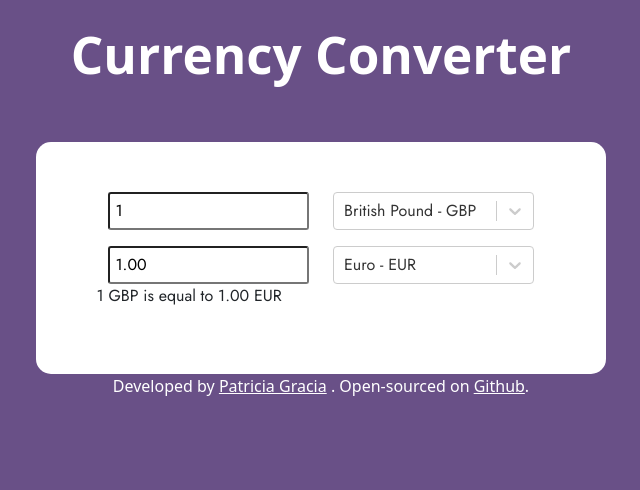
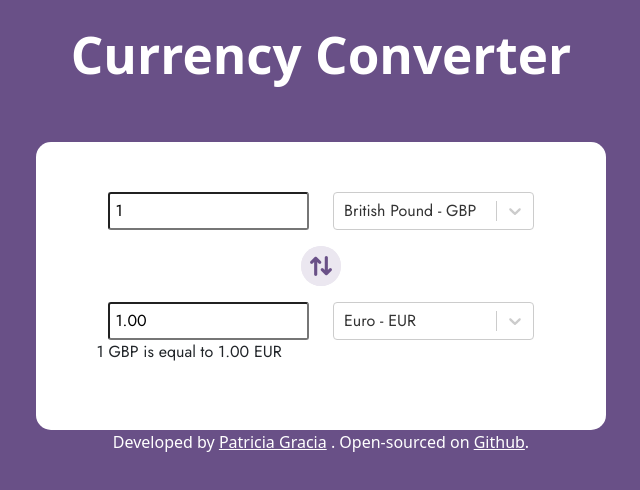
Before and after one commit to Patriciagracia/currency-conversion, a React (Create React App) app: page / in a window 1280 px wide. Shown: the top 490 px of the page, without its empty margins (319-959 px from the left). Built offline with nearby package versions, Linux system fonts and the light colour scheme; no server answers.

Commit message:
Several updates

```diff
--- /dev/null
+++ b/src/Button.js
@@ -0,0 +1,23 @@
+import React, { useState, useEffect } from "react";
+
+import "./styles/Button.css";
+import buttonIcon from "./styles/buttonIcon.png";
+
+export default function Button({ onSwap }) {
+  const [sourceCurrencySwap, setSourceCurrencySwap] = useState();
+  const [targetCurrencySwap, setTargetCurrencySwap] = useState();
+
+  function swap(e) {
+    let a = sourceCurrencySwap;
+    let b = targetCurrencySwap;
+    setSourceCurrencySwap(b);
+    setTargetCurrencySwap(a);
+    onSwap();
+  }
+
+  return (
+    <button className="swapBtn" onClick={swap}>
+      <img src={buttonIcon} alt="submit" />
+    </button>
+  );
+}
--- a/src/CurrencyConverter.js
+++ b/src/CurrencyConverter.js
@@ -1,6 +1,7 @@
 import React, { useState, useEffect } from "react";
 import "./styles/CurrencyConverter.css";
 import CurrencySelector from "./CurrencySelector";
+import Button from "./Button";
 import axios from "axios";
 
 export default function CurrencyConverter() {
@@ -72,6 +73,33 @@ export default function CurrencyConverter() {
     setTargetAmount(newAmount);
   }
 
+  const handleSwap = () => {
+    const temp = sourceCurrency;
+    setSourceCurrency(targetCurrency);
+    setTargetCurrency(temp);
+  };
+
+  function handleTargetAmountChange(e) {
+    const amount = e.target.value;
+    setTargetAmount(amount);
+
+    if (sourceCurrency === "EUR") {
+      sourceRate = 1;
+    } else {
+      sourceRate = rate[sourceCurrency];
+    }
+
+    if (targetCurrency === "EUR") {
+      targetRate = 1;
+    } else {
+      targetRate = rate[targetCurrency];
+    }
+
+    const newAmount = ((amount / targetRate) * sourceRate).toFixed(2);
+
+    setSourceAmount(newAmount);
+  }
+
   return (
     <div className="currencyConversionForm">
       <div className="container">
@@ -83,7 +111,7 @@ export default function CurrencyConverter() {
               type="number"
             />
           </div>
-          <div className="col-6 selector">
+          <div className="col-6 selector" id="from">
             <CurrencySelector
               onChange={handleCurrencyChange}
               defaultValue={gbpOption}
@@ -91,11 +119,24 @@ export default function CurrencyConverter() {
             />
           </div>
         </div>
+        <div className="row swapBtn">
+          <Button
+            onSwap={handleSwap}
+            sourceCurrency={sourceCurrency}
+            targetCurrency={targetCurrency}
+            handleCurrencyChange={handleCurrencyChange}
+            handleTargetCurrency={handleTargetCurrency}
+          />
+        </div>
         <div className="row targetData mt-3">
           <div className="col-6">
-            <input type="number" value={targetAmount} readOnly />
+            <input
+              value={targetAmount}
+              onChange={handleTargetAmountChange}
+              type="number"
+            />
           </div>
-          <div className="col-6 selector">
+          <div className="col-6 selector" id="to">
             <CurrencySelector
               onChange={handleTargetCurrency}
               defaultValue={eurOption}
--- /dev/null
+++ b/src/styles/Button.css
@@ -0,0 +1,16 @@
+.swapBtn {
+  height: 40px;
+  width: 40px;
+  border-radius: 50px;
+  display: flex;
+  justify-content: center;
+  align-items: center;
+  text-align: center;
+  margin: 0px auto;
+  border: 0;
+  background-color: #ebe7f0 !important;
+}
+
+.swapBtn:hover {
+  background-color: #f1e6fe !important;
+}
```
Also changed, not shown: src/styles/buttonIcon.png (added).
